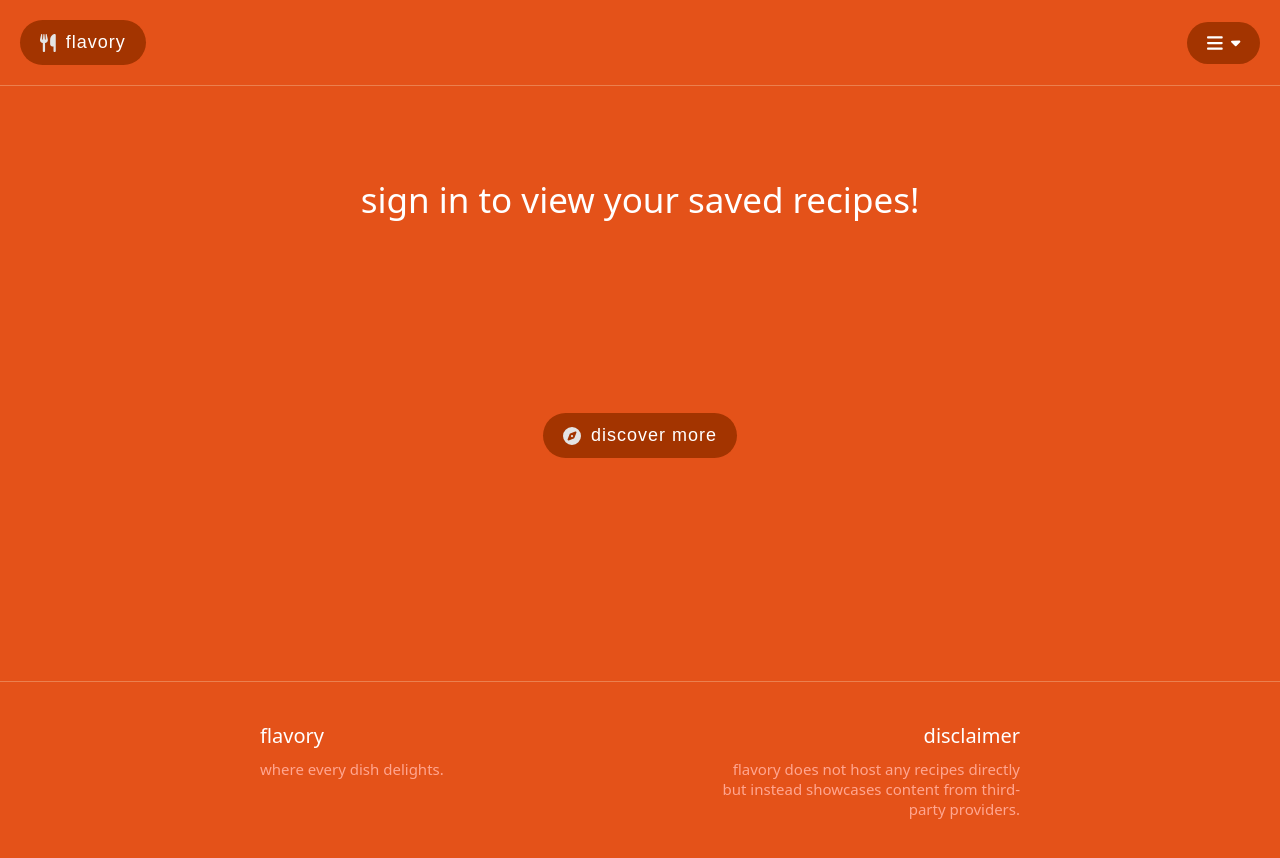
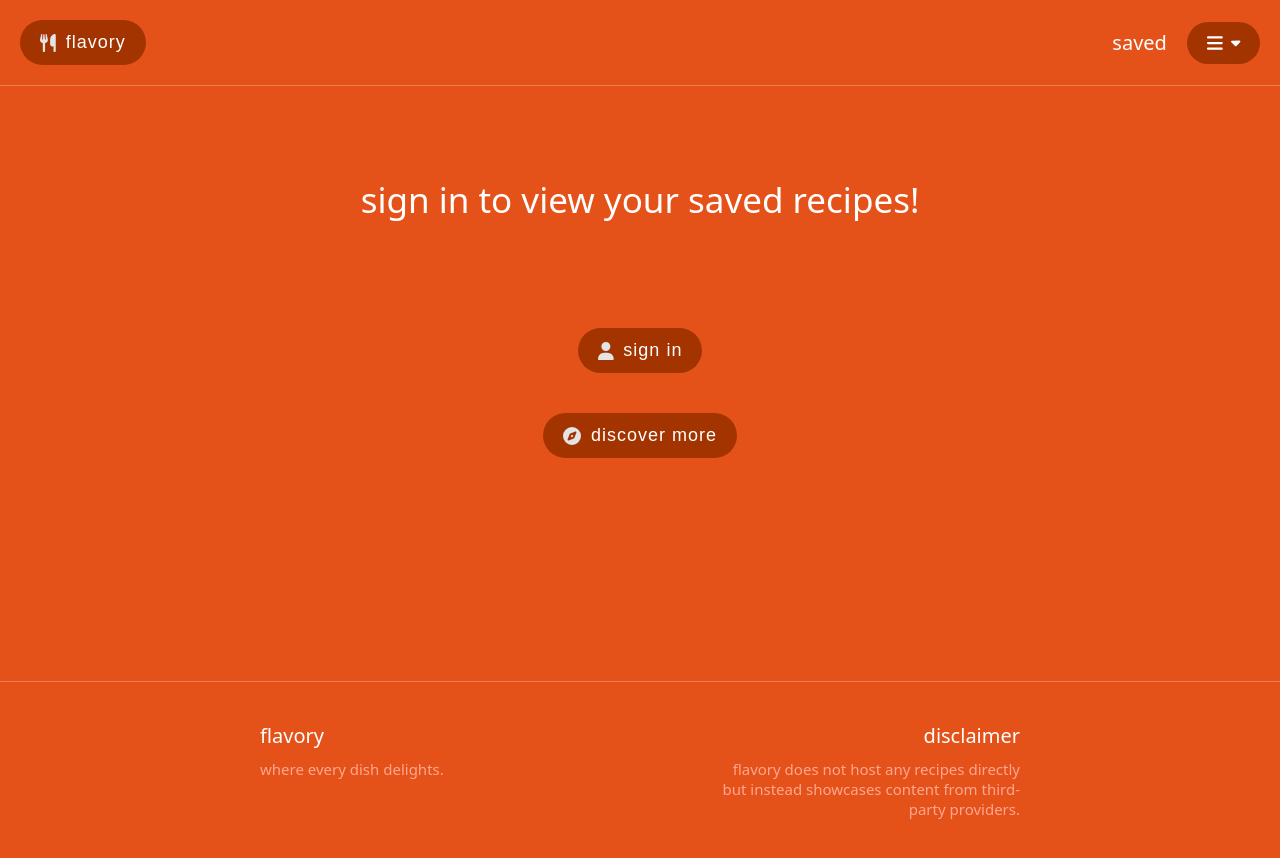
Before and after one commit to lukevukovich/flavory, a React (Vite) app: page /saved in a window 1280 px wide. Shown: the top 858 px of the page. Built offline with nearby package versions, Linux system fonts and the light colour scheme; no server answers.

Commit message:
Improve saving and unsaving, polish ui

```diff
--- a/src/assets/Header/Header.css
+++ b/src/assets/Header/Header.css
@@ -20,6 +20,7 @@
 .left,
 .right {
   display: flex;
+  align-items: center;
 }
 
 .menu-icon {
@@ -34,6 +35,18 @@
 
 .caret-down-icon.rotate {
   transform: rotate(180deg);
+}
+
+.page-text {
+  font-size: 20px;
+  font-weight: 500;
+  color: white;
+}
+
+@media (max-width: 470px) {
+  .page-text {
+    font-size: 18px;
+  }
 }
 
 .menu-panel {
@@ -53,6 +66,7 @@
   display: flex;
   flex-direction: column;
   justify-content: space-evenly;
+  height: 130px;
 }
 
 .menu-panel.visible {
--- a/src/assets/Header/Header.jsx
+++ b/src/assets/Header/Header.jsx
@@ -29,6 +29,9 @@ export default function Header({ setRecipeList }) {
   // State for sign in button text
   const [signInText, setSignInText] = useState("sign in");
 
+  // State for page text
+  const [pageText, setPageText] = useState("home");
+
   // Check if user is signed in and set email
   async function setEmailOnSignIn() {
     const { isSignedIn, user } = await checkSignInStatus();
@@ -51,6 +54,7 @@ export default function Header({ setRecipeList }) {
   // Check if user is signed in on load
   useEffect(() => {
     setEmailOnSignIn();
+    setPageText(window.location.pathname.slice(1) || "home");
   }, []);
 
   // Detect click outside of menu panel
@@ -99,6 +103,7 @@ export default function Header({ setRecipeList }) {
         </button>
       </div>
       <div className="right">
+        <span className="page-text">{pageText}</span>
         <button
           className="button"
           ref={menuButton}
@@ -134,6 +139,7 @@ export default function Header({ setRecipeList }) {
               if (isSignedIn) {
                 const success = await signOut();
                 if (success) {
+                  setExpanded(false);
                   setEmailOnSignIn();
                   navigate("/");
                 }
--- a/src/assets/RecipePane/RecipePane.jsx
+++ b/src/assets/RecipePane/RecipePane.jsx
@@ -1,12 +1,26 @@
 import "./RecipePane.css";
 import RecipeTile from "../RecipeTile/RecipeTile";
 
-export default function RecipePane({ recipeList }) {
+export default function RecipePane({
+  recipeList,
+  setRecipeList,
+  savedRecipeList,
+  setSavedRecipeList,
+  setSearchCount,
+}) {
   return (
     <div className="recipe-pane">
       <div className="recipe-pane-container">
         {recipeList.map((recipe, index) => (
-          <RecipeTile key={index} recipe={recipe} />
+          <RecipeTile
+            key={index}
+            recipe={recipe}
+            recipeList={recipeList}
+            setRecipeList={setRecipeList}
+            savedRecipeList={savedRecipeList}
+            setSavedRecipeList={setSavedRecipeList}
+            setSearchCount={setSearchCount}
+          />
         ))}
       </div>
     </div>
--- a/src/assets/RecipeResults/RecipeResults.jsx
+++ b/src/assets/RecipeResults/RecipeResults.jsx
@@ -14,6 +14,9 @@ export default function RecipeResults({
   setMoreResultsLink,
   isLoading,
   setIsLoading,
+  savedRecipeList,
+  setSavedRecipeList,
+  setSearchCount,
 }) {
   // Refs
   const loadMoreButton = useRef(null);
@@ -68,7 +71,13 @@ export default function RecipeResults({
 
   return (
     <div className="recipe-pane">
-      <RecipePane recipeList={recipeList}></RecipePane>
+      <RecipePane
+        recipeList={recipeList}
+        setRecipeList={setRecipeList}
+        savedRecipeList={savedRecipeList}
+        setSavedRecipeList={setSavedRecipeList}
+        setSearchCount={setSearchCount}
+      ></RecipePane>
       <button
         className="load-more-button button"
         ref={loadMoreButton}
--- a/src/assets/SearchBar/SearchBar.jsx
+++ b/src/assets/SearchBar/SearchBar.jsx
@@ -102,8 +102,10 @@ export default function SearchBar({
     const searchString = searchParams.get("search");
     if (searchString !== null) {
       setSearch(searchString);
-      setPreviousSearch(searchString);
-      searchRecipes(searchString);
+      if (window.location.pathname === "/") {
+        setPreviousSearch(searchString);
+        searchRecipes(searchString);
+      }
     } else {
       let prompt;
       if (page) {
--- a/src/pages/Discover/Discover.jsx
+++ b/src/pages/Discover/Discover.jsx
@@ -25,7 +25,9 @@ export default function Discover() {
   const refreshButton = useRef(null);
   const discoverHeading = useRef(null);
   const [loadMoreText, setLoadMoreText] = useState("load more");
-  const [discoverText, setDiscoverText] = useState("discover fresh flavors and recipes!");
+  const [discoverText, setDiscoverText] = useState(
+    "discover fresh flavors and recipes!"
+  );
   const [isLoading, setIsLoading] = useState(false);
   const [refreshIcon, setRefreshIcon] = useState(faRotateRight);
 
@@ -77,9 +79,17 @@ export default function Discover() {
   async function getRandomRecipes(randomQueries, randomTypes) {
     let allRandomRecipes = [];
 
-    for (let i = 0; i < NUMBER_OF_QUERIES; i++) {
-      try {
-        const result = await getRecipes(null, randomQueries[i]);
+    try {
+      // Create an array of promises for fetching recipes concurrently
+      const recipePromises = randomQueries.map((query) =>
+        getRecipes(null, query)
+      );
+
+      // Wait for all promises to resolve
+      const results = await Promise.all(recipePromises);
+
+      for (let i = 0; i < results.length; i++) {
+        const result = results[i];
         if (result.hits.length > 0) {
           const recipes = result.hits;
           const randomIndexes = getRandomIndexes(recipes);
@@ -90,14 +100,14 @@ export default function Discover() {
             if (randomRecipe === undefined) {
               continue;
             }
-            randomRecipes.push(recipes[randomIndexes[j]]);
+            randomRecipes.push(randomRecipe);
           }
 
           allRandomRecipes[i] = randomRecipes;
         }
-      } catch (error) {
-        continue;
       }
+    } catch (error) {
+      pass;
     }
 
     if (allRandomRecipes.length === 0) {
--- a/src/pages/Saved/Saved.css
+++ b/src/pages/Saved/Saved.css
@@ -50,6 +50,12 @@
   margin-bottom: 40px;
 }
 
+.sign-in-saved {
+  margin-top: 55px !important;
+  margin-bottom: -100px;
+  display: none;
+}
+
 @media (max-width: 470px) {
   .saved-search-prompt {
     font-size: 25px;
@@ -66,6 +72,10 @@
   }
 
   .discover-saved {
+    font-size: 16px !important;
+  }
+
+  .sign-in-saved {
     font-size: 16px !important;
   }
 }
--- a/src/pages/Saved/Saved.jsx
+++ b/src/pages/Saved/Saved.jsx
@@ -5,12 +5,18 @@ import Footer from "../../assets/Footer/Footer";
 import SearchBar from "../../assets/SearchBar/SearchBar";
 import { useState, useEffect, useRef } from "react";
 import { useNavigate, useSearchParams } from "react-router-dom";
-import { faBookmark, faCompass } from "@fortawesome/free-solid-svg-icons";
+import {
+  faBookmark,
+  faCompass,
+  faHome,
+  faUser,
+} from "@fortawesome/free-solid-svg-icons";
 import { FontAwesomeIcon } from "@fortawesome/react-fontawesome";
 import RecipeResults from "../../assets/RecipeResults/RecipeResults";
 import { getSavedRecipes } from "../../utils/RecipeAPI";
 import { checkSignInStatus } from "../../utils/Auth";
 import { searchSavedRecipes } from "../../utils/Search";
+import { signIn } from "../../utils/Auth";
 
 export default function Saved() {
   const navigate = useNavigate();
@@ -24,19 +30,25 @@ export default function Saved() {
   const recipePane = useRef(null);
   const searchBar = useRef(null);
   const discoverButton = useRef(null);
+  const signInButton = useRef(null);
+  const homeButton = useRef(null);
   const searchCountText = useRef(null);
 
   // States for recipe list and searching
+  const [signedIn, setSignedIn] = useState(false);
   const [recipeList, setRecipeList] = useState([]);
   const [moreResultsLink, setMoreResultsLink] = useState(null);
   const [searchCount, setSearchCount] = useState(null);
   const [isLoading, setIsLoading] = useState(false);
 
   // Load saved recipes
-  async function loadSavedRecipes() {
-    const { isSignedIn, user } = await checkSignInStatus();
+  async function loadSavedRecipes(isSignedIn) {
     if (!isSignedIn) {
       setHeadingText("sign in to view your saved recipes!");
+      searchBar.current.style.display = "none";
+      signInButton.current.style.display = "flex";
+      discoverButton.current.style.marginBottom = "122px";
+      recipePane.current.style.display = "none";
       return;
     }
 
@@ -51,16 +63,14 @@ export default function Saved() {
   }
 
   // Update saved recipes
-  async function updateSavedRecipes() {
-    const newSavedRecipes = await loadSavedRecipes();
+  async function updateSavedRecipes(isSignedIn) {
+    const newSavedRecipes = await loadSavedRecipes(isSignedIn);
     setOriginalRecipeList(newSavedRecipes);
   }
 
   async function useEffectLoad() {
     const { isSignedIn, user } = await checkSignInStatus();
-    if (!isSignedIn) {
-      searchBar.current.style.display = "none";
-    }
+    setSignedIn(isSignedIn);
     const search = searchParams.get("search");
     if (search === null) {
       navigate("/saved");
@@ -68,7 +78,7 @@ export default function Saved() {
       setMoreResultsLink(null);
     }
 
-    updateSavedRecipes();
+    updateSavedRecipes(isSignedIn);
   }
 
   // Set random saying on load
@@ -79,14 +89,20 @@ export default function Saved() {
   // Set states for recipe list
   useEffect(() => {
     if (recipeList.length === 0) {
-      if (searchBar.current.style.display == "none") {
-        discoverButton.current.style.marginBottom = "122px";
+      searchBar.current.querySelector("input").disabled = true;
+      if (signedIn && isLoading === false) {
+        setHeadingText("no saved recipes yet. discover something new to try!");
       }
       recipePane.current.style.display = "none";
       discoverButton.current.style.display = "flex";
+      homeButton.current.style.display = "flex";
     } else {
+      searchBar.current.querySelector("input").disabled = false;
+      setHeadingText("a taste of your favorites!");
+      searchBar.current.style.display = "flex";
       recipePane.current.style.display = "flex";
       discoverButton.current.style.display = "none";
+      homeButton.current.style.display = "none";
     }
   }, [recipeList]);
 
@@ -129,8 +145,44 @@ export default function Saved() {
             setMoreResultsLink={setMoreResultsLink}
             isLoading={isLoading}
             setIsLoading={setIsLoading}
+            savedRecipeList={originalRecipeList}
+            setSavedRecipeList={setOriginalRecipeList}
+            setSearchCount={setSearchCount}
           ></RecipeResults>
         </div>
+        <button
+          className="sign-in-saved button"
+          ref={homeButton}
+          onClick={async () => {
+            navigate("/");
+          }}
+        >
+          <FontAwesomeIcon
+            icon={faHome}
+            className="discover-icon button-icon"
+          />
+          home
+        </button>
+        <button
+          className="sign-in-saved button"
+          ref={signInButton}
+          onClick={async () => {
+            const success = await signIn();
+            if (success) {
+              if (window.location.pathname === "/saved") {
+                window.location.reload();
+              } else {
+                navigate("/saved");
+              }
+            }
+          }}
+        >
+          <FontAwesomeIcon
+            icon={faUser}
+            className="discover-icon button-icon"
+          />
+          sign in
+        </button>
         <button
           className="discover-saved button"
           ref={discoverButton}
--- a/src/pages/home/Home.jsx
+++ b/src/pages/home/Home.jsx
@@ -91,6 +91,9 @@ export default function Home() {
             setMoreResultsLink={setMoreResultsLink}
             isLoading={isLoading}
             setIsLoading={setIsLoading}
+            savedRecipeList={null}
+            setSavedRecipeList={null}
+            setSearchCount={null}
           ></RecipeResults>
         </div>
         <button
```
Also changed, not shown: src/assets/RecipeTile/RecipeTile.jsx (+41 -4 lines). Lines whose indentation alone changed are shown as unchanged.
